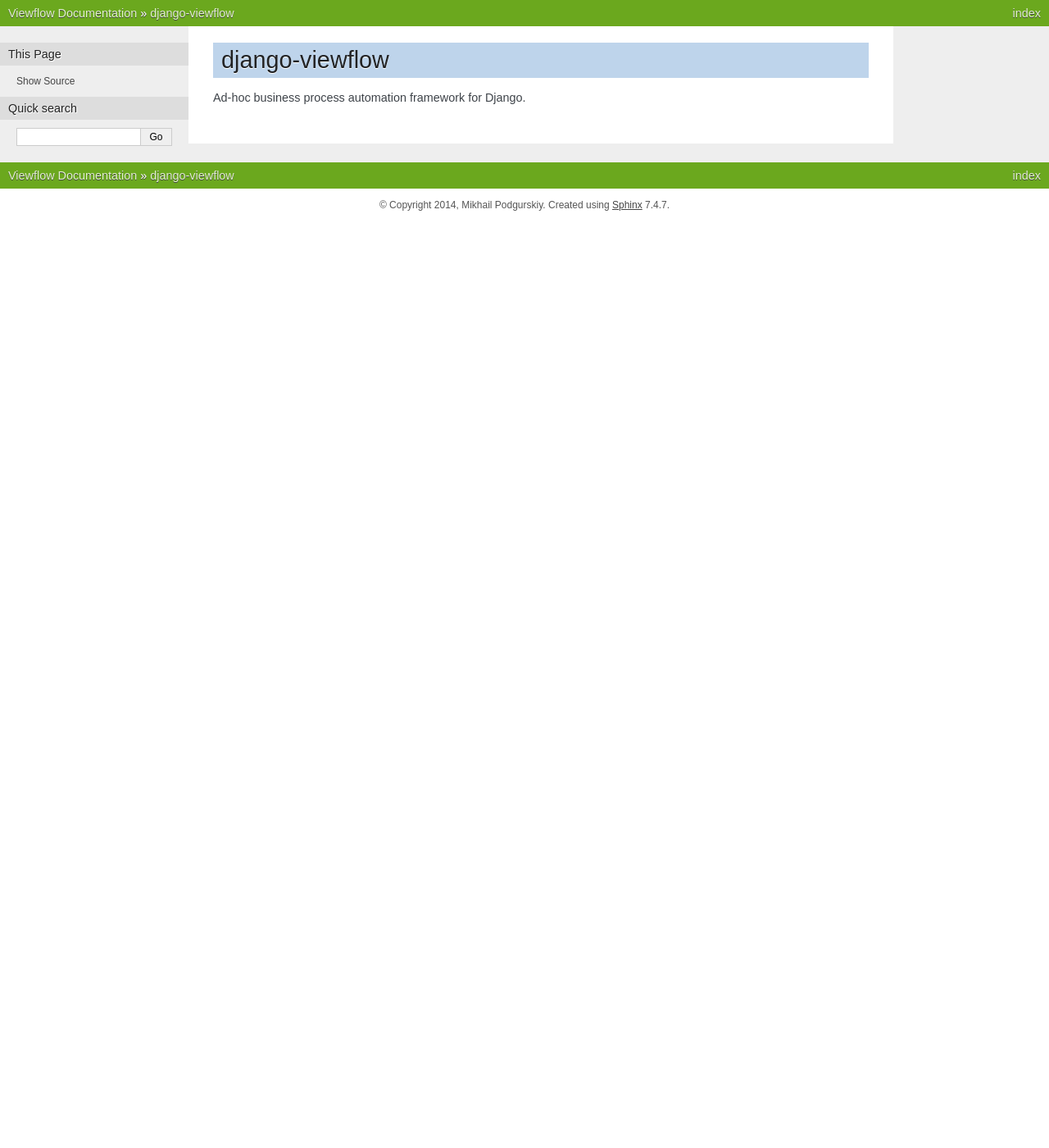
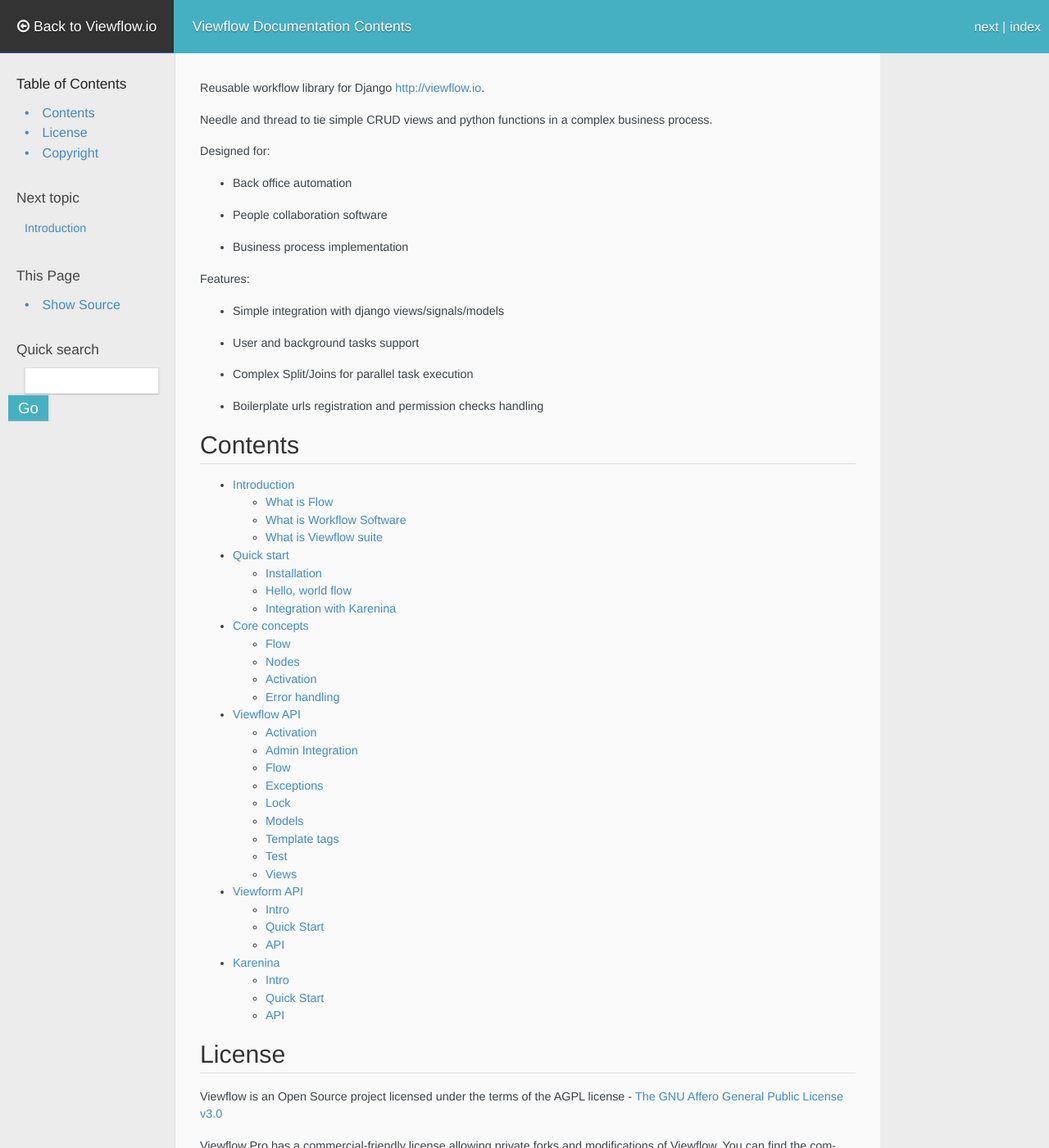
Before and after one commit to kmmbvnr/viewflow-docs-v1, a Sphinx documentation site: the page built from docs/index.rst, in a window 1280 px wide and 1400 px high. Shown: the whole window at 82% size. Built offline with Sphinx 7.4.7, drawn with Linux system fonts in a browser that asks for light colours; nearby versions of some CDN libraries; some web fonts are replaced; some of the changed text lies outside the part shown.

Commit message:
docs structure and styling

```diff
--- a/docs/conf.py
+++ b/docs/conf.py
@@ -29,6 +29,7 @@
     'sphinx.ext.todo',
     'sphinx.ext.coverage',
     'sphinx.ext.viewcode',
+    'sphinxcontrib.fulltoc',
 ]
 
 # Add any paths that contain templates here, relative to this directory.
@@ -99,7 +100,8 @@
 
 # The theme to use for HTML and HTML Help pages.  See the documentation for
 # a list of builtin themes.
-html_theme = 'nature'
+html_theme = 'proBlue'
+html_theme_path = ["."]
 
 # Theme options are theme-specific and customize the look and feel of a theme
 # further.  For a list of options available for each theme, see the
--- /dev/null
+++ b/docs/core_concepts.rst
@@ -0,0 +1,15 @@
+=============
+Core concepts
+=============
+
+Flow
+====
+
+Nodes
+=====
+
+Activation
+==========
+
+Error handling
+==============
--- a/docs/index.rst
+++ b/docs/index.rst
@@ -1,5 +1,47 @@
-===============
-django-viewflow
-===============
+Reusable workflow library for Django http://viewflow.io.
 
-Ad-hoc business process automation framework for Django.
+Needle and thread to tie simple CRUD views and python functions in a complex business process.
+
+Designed for:
+
+- Back office automation
+- People collaboration software
+- Business process implementation
+
+Features:
+
+- Simple integration with django views/signals/models
+- User and background tasks support
+- Complex Split/Joins for parallel task execution
+- Boilerplate urls registration and permission checks handling
+
+Contents
+=========
+
+.. toctree::
+   introduction
+   quick_start
+   core_concepts
+   viewflow_api
+   viewform_api
+   karenina
+
+
+License
+=======
+
+Viewflow is an Open Source project licensed under the
+terms of the AGPL license - `The GNU Affero General Public License
+v3.0 <http://www.gnu.org/licenses/agpl-3.0.html>`_
+
+Viewflow Pro has a commercial-friendly license allowing private forks
+and modifications of Viewflow. You can find the commercial license
+terms in COMM-LICENSE.  Please see `FAQ
+<https://github.com/kmmbvnr/django-viewflow/wiki/Pro-FAQ>`_ for more
+detail.
+
+
+Copyright
+=========
+
+2014 Mikhail Podgurskiy <kmmbvnr@gmail.com>
--- /dev/null
+++ b/docs/introduction.rst
@@ -0,0 +1,12 @@
+============
+Introduction
+============
+
+What is Flow
+============
+
+What is Workflow Software
+=========================
+
+What is Viewflow suite
+======================
--- /dev/null
+++ b/docs/karenina.rst
@@ -0,0 +1,12 @@
+========
+Karenina
+========
+
+Intro
+=====
+
+Quick Start
+===========
+
+API
+===
--- /dev/null
+++ b/docs/proBlue/LICENSE.txt
@@ -0,0 +1,9 @@
+Copyright (c) 2010, Kasey Kelly, Issac Kelly
+All rights reserved.
+
+Redistribution and use in source and binary forms, with or without modification, are permitted provided that the following conditions are met:
+
+Redistributions of source code must retain the above copyright notice, this list of conditions and the following disclaimer.
+Redistributions in binary form must reproduce the above copyright notice, this list of conditions and the following disclaimer in the documentation and/or other materials provided with the distribution.
+Neither the name "Kelly Creative Tech" nor the names of its contributors may be used to endorse or promote products derived from this software without specific prior written permission.
+THIS SOFTWARE IS PROVIDED BY THE COPYRIGHT HOLDERS AND CONTRIBUTORS "AS IS" AND ANY EXPRESS OR IMPLIED WARRANTIES, INCLUDING, BUT NOT LIMITED TO, THE IMPLIED WARRANTIES OF MERCHANTABILITY AND FITNESS FOR A PARTICULAR PURPOSE ARE DISCLAIMED. IN NO EVENT SHALL THE COPYRIGHT HOLDER OR CONTRIBUTORS BE LIABLE FOR ANY DIRECT, INDIRECT, INCIDENTAL, SPECIAL, EXEMPLARY, OR CONSEQUENTIAL DAMAGES (INCLUDING, BUT NOT LIMITED TO, PROCUREMENT OF SUBSTITUTE GOODS OR SERVICES; LOSS OF USE, DATA, OR PROFITS; OR BUSINESS INTERRUPTION) HOWEVER CAUSED AND ON ANY THEORY OF LIABILITY, WHETHER IN CONTRACT, STRICT LIABILITY, OR TORT (INCLUDING NEGLIGENCE OR OTHERWISE) ARISING IN ANY WAY OUT OF THE USE OF THIS SOFTWARE, EVEN IF ADVISED OF THE POSSIBILITY OF SUCH DAMAGE.
--- /dev/null
+++ b/docs/proBlue/layout.html
@@ -0,0 +1,12 @@
+{%- extends "basic/layout.html" %}
+
+
+{%- block rootrellink %}
+<li><a href="http://viewflow.io" style="padding: 21px; padding-top: 23px; padding-bottom: 22px; background-color: #333;margin-right:1em">
+  <i class="fa fa-arrow-circle-o-left"></i> Back to Viewflow.io</a></li>
+<li><a href="{{ pathto(master_doc) }}">{{ shorttitle|e }}</a></li>
+{%- endblock %}
+
+{%- block relbar2 %}{% endblock %}
+{%- block sidebarsearch %}{%- endblock %}
+{%- block sidebarsourcelink %}{%- endblock %}
--- /dev/null
+++ b/docs/proBlue/static/proBlue.css
@@ -0,0 +1,330 @@
+/**
+ * Sphinx stylesheet -- default theme
+ * ~~~~~~~~~~~~~~~~~~~~~~~~~~~~~~~~~~
+ */
+
+@import url("basic.css");
+
+/* -- fontfaces ----------------------------------------------------------- */
+@import url(http://fonts.googleapis.com/css?family=Droid+Sans:regular,bold);
+@import url(http://fonts.googleapis.com/css?family=Droid+Sans+Mono);
+
+@import url(http://fonts.googleapis.com/css?family=Josefin+Sans+Std+Light);
+
+@import url(http://maxcdn.bootstrapcdn.com/font-awesome/4.2.0/css/font-awesome.min.css);
+/* -- page layout ----------------------------------------------------------- */
+
+body {
+    font-family: 'Droid Sans', helvetica, arial, serif;
+    font-size: 100%;
+    background-color: #111111;
+    color: #555555;
+    margin: 0;
+    padding: 0;
+}
+
+div.documentwrapper {
+    float: left;
+    width: 100%;
+}
+
+div.bodywrapper {
+    margin: 0 0 0 213px;
+}
+
+hr{
+    border: 1px solid #B1B4B6;
+}
+
+div.document {
+    margin-top:65px;
+    background-color: #ececec;
+}
+
+div.body {
+    background-color: #fafafa;
+    color: #3E4349;
+    padding: 1em 30px 30px 30px;
+    font-size: 0.9em;
+    border-left:1px solid #ddd;
+}
+
+div.footer {
+    display: none;
+    color: #999;
+    width: 100%;
+    padding: 9px 0 18px;
+    text-align: center;
+    font-size: 60%;
+    background: #fff;
+}
+
+div.footer a {
+    color: #444;
+}
+div.footer a:hover, div.related a:hover {
+border-bottom:1px solid #4362b0;
+}
+div.related {
+  position:fixed;
+  top: 0px;
+  background-color: #46b0c3;
+  line-height: 65px;
+  color: #ffffff;
+  text-shadow: 0px 1px 1px rgba(0,0,0,0.4);
+  font-size: 1.1em;
+}
+
+div.related a {
+    color: #fff;
+}
+
+div.related ul {
+    padding: 0;
+}
+
+div.related .right {
+    font-size: 0.9em;
+}
+
+div.related + div + div.related {
+    display: none;
+}
+
+div.sphinxsidebar {
+    font-size: 0.9em;
+    line-height: 1.5em;
+    width: 215px;
+    position:fixed;
+    margin-left: 0;
+}
+
+div.sphinxsidebar a {
+    display:block;
+    padding-top: 3px;
+}
+
+div.sphinxsidebarwrapper{
+    padding: 0;
+    padding-left: 10px;
+}
+
+div.sphinxsidebar h3,
+div.sphinxsidebar h4 {
+    font-family: 'Josefin Sans Std Light', arial, serif;
+    font-family: "Helvetica Neue", Helvetica, Roboto, Arial, sans-serif;
+    color: #444;
+    font-size: 1.2em;
+    font-weight: normal;
+    margin: 0;
+    padding: 24px 10px 0;
+}
+
+div.sphinxsidebar h3 a {
+    color: #222;
+}
+
+div.sphinxsidebar p {
+    color: #888888;
+    padding: 5px 20px;
+    margin: 0.5em 0px;
+}
+
+div.sphinxsidebar p.topless {
+}
+
+div.sphinxsidebar ul {
+    margin: 10px 10px 10px 20px;
+    padding: 0;
+}
+
+div.sphinxsidebar ul ul, div.sphinxsidebar ul.want-points{
+  list-style:none;
+  margin: 10px 0 10px 20px;
+}
+div.sphinxsidebar ul li{
+font-size:16px;
+}
+
+div.sphinxsidebar ul li li{
+font-size:12px;
+}
+
+div.sphinxsidebar li a {
+    color: #333;
+    color: #428bca;
+    display:block;
+}
+div.sphinxsidebar li a:before {
+    content: "• ";
+}
+
+div.sphinxsidebar li a:hover, div.sphinxsidebar a:hover {
+}
+div.sphinxsidebar li li a {
+    color: #555;
+    border-bottom:1px solid #ddd;
+}
+
+div.sphinxsidebar a:hover {
+    color: #46b0c3;
+}
+
+div.sphinxsidebar input {
+    border: 1px solid #ddd;
+    border-bottom: 1px solid #bbb;
+    font-family: 'Droid Sans', helvetica, arial, serif;
+    font-size: 1.3em;
+    padding: 0.2em 0.4em;
+    -moz-box-shadow: 0px 0px 3px rgba(0,0,0,0.1);
+    -webkit-box-shadow: 0px 0px 3px rgba(0,0,0,0.1);
+    box-shadow: 0px 0px 3px rgba(0,0,0,0.1);
+}
+div.sphinxsidebar input:focus {
+    border: 1px solid #bbb;
+    border-bottom: 1px solid #999;
+}
+div.sphinxsidebar input[type=text]{
+    margin-left: 20px;
+    padding: 0.23em 0.4em;
+    color:#333;
+}
+div.sphinxsidebar input[type=submit]{
+    color:#fff;
+    cursor: pointer;
+}
+
+div.sphinxsidebar #searchbox input[type="submit"] {
+    background-color: #46b0c3;
+    width: 50px;
+}
+div.sphinxsidebar input[type=submit]:hover{
+  background-color: #0353e3;
+}
+
+div.sphinxsidebar input[type=submit]:active{
+}
+
+
+
+/* -- body styles ----------------------------------------------------------- */
+
+a {
+    color: #0046c0;
+    color: #428bca;
+    text-decoration: none;
+}
+
+a:hover {
+    color: #46b0c3;
+}
+
+div.sphinxsidebar li a.current {
+    color: #46b0c3;
+}
+
+div.body h1,
+div.body h2,
+div.body h3,
+div.body h4,
+div.body h5,
+div.body h6 {
+    font-family: 'Josefin Sans Std Light', arial, serif;
+    font-family: "Helvetica Neue", Helvetica, Roboto, Arial, sans-serif;
+
+    font-weight: normal;
+    color: #333;
+    margin: 36px 0px 9px 0px;
+    padding: 5px 0 5px 0px;
+    border-bottom: 1px solid #ddd;
+}
+
+div.body h1 { margin-top: 0; font-size: 210%; }
+div.body h2 { font-size: 200%; }
+div.body h3 { font-size: 180%; }
+div.body h4 { font-size: 150%; }
+div.body h5 { font-size: 130%; }
+div.body h6 { font-size: 120%; }
+
+a.headerlink {
+    color: #c07100;
+    font-size: 0.8em;
+    padding: 0 4px 0 4px;
+    text-decoration: none;
+}
+
+a.headerlink:hover {
+    background-color: #c07100;
+    color: white;
+}
+
+div.body p, div.body dd, div.body li {
+    line-height: 1.5em;
+}
+div.body p{
+margin:1.2em 0;
+}
+div.admonition p.admonition-title + p {
+    display: inline;
+}
+
+div.highlight{
+    background-color: white;
+}
+
+div.note {
+    background-color: #eeeeee;
+    border: 1px solid #cccccc;
+}
+
+div.seealso {
+    background-color: #ffffcc;
+    border: 1px solid #ffff66;
+}
+
+div.topic {
+    background-color: #fafafa;
+    border-width: 0;
+}
+
+div.warning {
+    background-color: #ffe4e4;
+    border: 1px solid #ff6666;
+}
+
+p.admonition-title {
+    display: inline;
+}
+
+p.admonition-title:after {
+    content: ":";
+}
+
+pre {
+    font: 12px/18px 'Droid Sans Mono', arial, serif;
+    padding: 10px;
+    background-color: #fcfadd;
+    border:1px solid #ddd;
+    color: #222222;
+    line-height: 1.5em;
+    font-size: 1.1em;
+    margin: 1.5em 0 1.5em 0;
+    -webkit-box-shadow: 0px 0px 4px #d8d8d8;
+    -moz-box-shadow: 0px 0px 4px #d8d8d8;
+    box-shadow: 0px 0px 4px #d8d8d8;
+}
+.pre{
+    font-family: 'Droid Sans Mono', arial, serif;
+
+}
+
+tt {
+    color: #222222;
+    padding: 1px 2px;
+    font-size: 1.2em;
+    font-family: monospace;
+}
+
+#table-of-contents ul {
+    padding-left: 2em;
+}
--- /dev/null
+++ b/docs/proBlue/theme.conf
@@ -0,0 +1,3 @@
+[theme]
+inherit = nature
+stylesheet = proBlue.css
--- /dev/null
+++ b/docs/quick_start.rst
@@ -0,0 +1,12 @@
+===========
+Quick start
+===========
+
+Installation
+============
+
+Hello, world flow
+=================
+
+Integration with Karenina
+=========================
--- /dev/null
+++ b/docs/viewflow_api.rst
@@ -0,0 +1,30 @@
+============
+Viewflow API
+============
+
+Activation
+==========
+
+Admin Integration
+=================
+
+Flow
+====
+
+Exceptions
+==========
+
+Lock
+====
+
+Models
+======
+
+Template tags
+=============
+
+Test
+====
+
+Views
+=====
--- /dev/null
+++ b/docs/viewform_api.rst
@@ -0,0 +1,12 @@
+============
+Viewform API
+============
+
+Intro
+=====
+
+Quick Start
+===========
+
+API
+===
```
Also changed, not shown: 1 other file.
